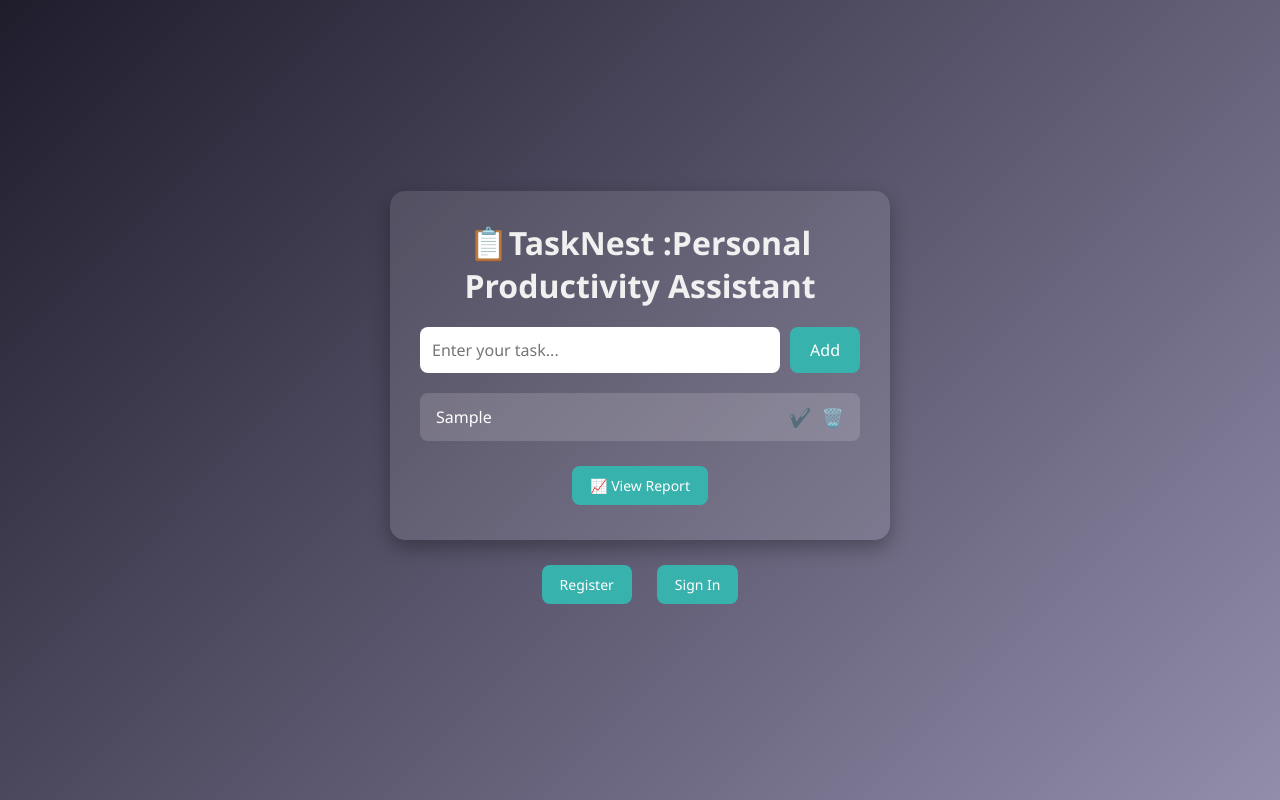
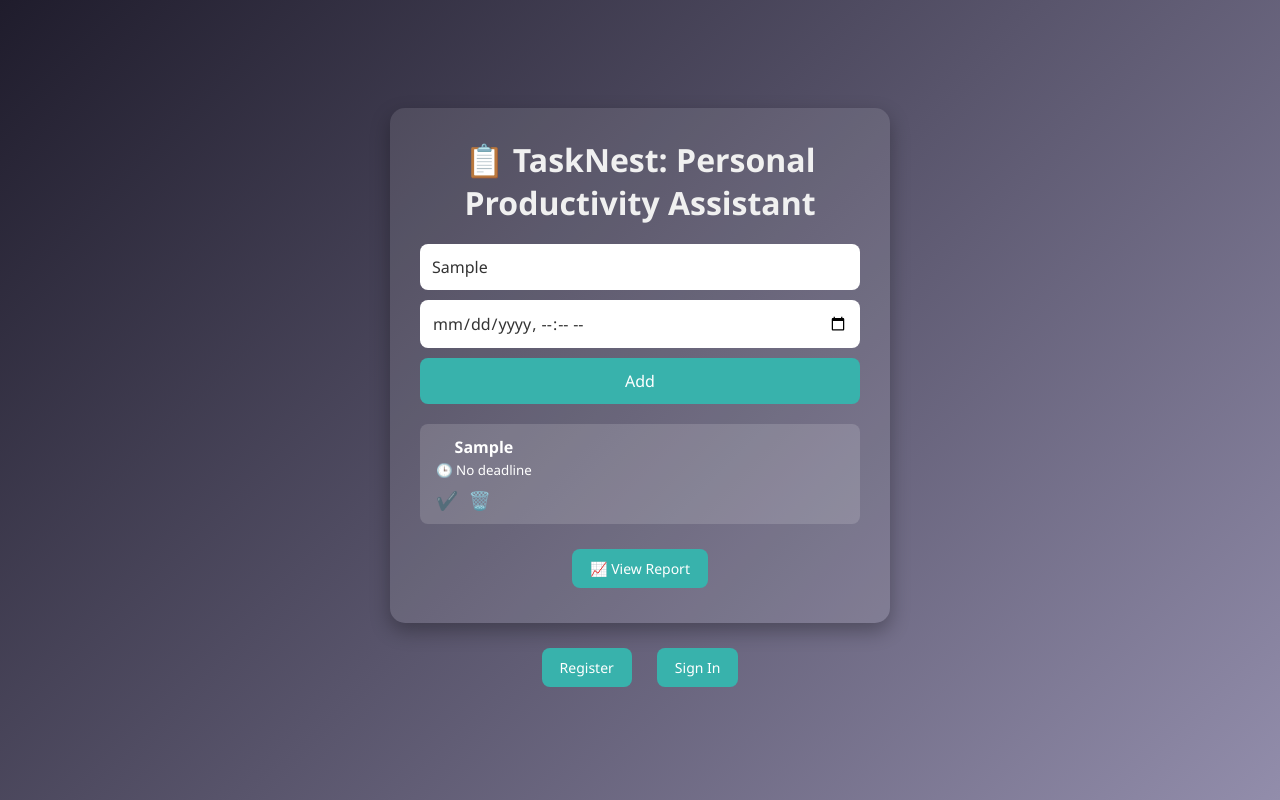
Before and after one commit to SharathChandra00/Personal-Productivity-Assistant, a plain HTML site: page index.html in a window 1280 px wide. Both pictures are taken after typing "Sample" into the empty fields and a click on the button "Add". Drawn offline with Linux system fonts and the light colour scheme.

Commit message:
index.html

```diff
--- a/index.html
+++ b/index.html
@@ -39,17 +39,19 @@
 
     .task-input {
       display: flex;
+      flex-direction: column;
       gap: 10px;
       margin-bottom: 20px;
     }
 
-    .task-input input {
-      flex: 1;
+    .task-input input,
+    .task-input input[type="datetime-local"] {
       padding: 12px;
       border: none;
       border-radius: 8px;
       outline: none;
       font-size: 16px;
+      color: #333;
     }
 
     .task-input button {
@@ -82,6 +84,14 @@
       justify-content: space-between;
       align-items: center;
       color: #fff;
+      flex-direction: column;
+      align-items: flex-start;
+    }
+
+    ul#taskList li .top {
+      display: flex;
+      justify-content: space-between;
+      width: 100%;
     }
 
     .completed {
@@ -92,6 +102,7 @@
     .actions {
       display: flex;
       gap: 10px;
+      margin-top: 8px;
     }
 
     .actions button {
@@ -136,53 +147,55 @@
 </head>
 <body>
 
-  <!-- Main Container -->
   <div class="container">
-    <h1>📋TaskNest :Personal Productivity Assistant</h1>
+    <h1>📋 TaskNest: Personal Productivity Assistant</h1>
     <div class="task-input">
       <input type="text" id="taskInput" placeholder="Enter your task..." />
+      <input type="datetime-local" id="deadlineInput" />
       <button onclick="addTask()">Add</button>
     </div>
     <ul id="taskList"></ul>
 
-    <!-- Report Page Button -->
     <div class="report-btn">
       <button onclick="window.location.href='report.html'" class="nav-btn">📈 View Report</button>
     </div>
   </div>
 
-  <!-- Register / Sign In Buttons BELOW container -->
   <div class="auth-buttons">
     <button onclick="alert('Register page not implemented')" class="nav-btn">Register</button>
     <button onclick="alert('Sign In page not implemented')" class="nav-btn">Sign In</button>
   </div>
 
-  <!-- JavaScript -->
   <script>
     const taskInput = document.getElementById('taskInput');
+    const deadlineInput = document.getElementById('deadlineInput');
     const taskList = document.getElementById('taskList');
 
-    // Load saved tasks
     window.onload = () => {
       const saved = JSON.parse(localStorage.getItem('tasks')) || [];
-      saved.forEach(task => createTask(task.text, task.completed));
+      saved.forEach(task => createTask(task.text, task.deadline, task.completed));
     };
 
     function addTask() {
       const taskText = taskInput.value.trim();
+      const deadline = deadlineInput.value;
       if (taskText !== '') {
-        createTask(taskText, false);
+        createTask(taskText, deadline, false);
         saveTasks();
         taskInput.value = '';
+        deadlineInput.value = '';
       }
     }
 
-    function createTask(text, isCompleted) {
+    function createTask(text, deadline, isCompleted) {
       const li = document.createElement('li');
       if (isCompleted) li.classList.add('completed');
 
+      const content = document.createElement('div');
+      content.className = 'top';
+
       const span = document.createElement('span');
-      span.textContent = text;
+      span.innerHTML = `<strong>${text}</strong><br/><small>🕒 ${deadline ? new Date(deadline).toLocaleString() : 'No deadline'}</small>`;
 
       const actions = document.createElement('div');
       actions.className = 'actions';
@@ -203,7 +216,8 @@
 
       actions.appendChild(doneBtn);
       actions.appendChild(deleteBtn);
-      li.appendChild(span);
+      content.appendChild(span);
+      li.appendChild(content);
       li.appendChild(actions);
       taskList.appendChild(li);
     }
@@ -211,8 +225,12 @@
     function saveTasks() {
       const tasks = [];
       document.querySelectorAll('#taskList li').forEach(li => {
+        const html = li.querySelector('span').innerHTML;
+        const textMatch = html.match(/<strong>(.*?)<\/strong>/);
+        const deadlineMatch = html.match(/🕒 (.*?)<\/small>/);
         tasks.push({
-          text: li.querySelector('span').textContent,
+          text: textMatch ? textMatch[1] : '',
+          deadline: deadlineMatch ? new Date(deadlineMatch[1]).toISOString() : '',
           completed: li.classList.contains('completed')
         });
       });
```
